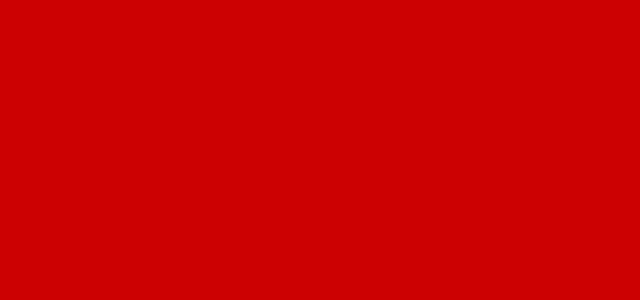
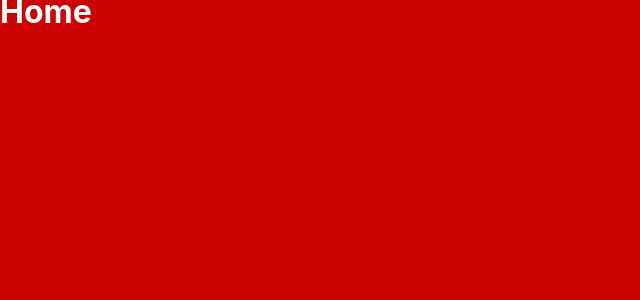
Before and after one commit to mluna-again/im-client, a Svelte app: page /app in a window 1280 px wide. Shown: the top 300 px of the page, without its empty margins (0-640 px from the left). Built offline with nearby package versions, Linux system fonts and the light colour scheme; a web font is replaced by a local one.

Commit message:
home route

```diff
--- a/src/App.svelte
+++ b/src/App.svelte
@@ -3,11 +3,13 @@
 	import Home from './routes/Home.svelte';
 	import SignIn from './routes/SignIn.svelte';
 	import Login from './routes/Login.svelte';
+	import ChatApp from './routes/ChatApp.svelte';
 </script>
 
 <main>
 	<Router>
 		<Route path="/"><Home /></Route>
+		<Route path="/app"><ChatApp /></Route>
 		<Route path="/log-in"><Login /></Route>
 		<Route path="/sign-in"><SignIn /></Route>
 	</Router>
--- /dev/null
+++ b/src/routes/ChatApp.svelte
@@ -0,0 +1 @@
+<h1>Home</h1>
```
